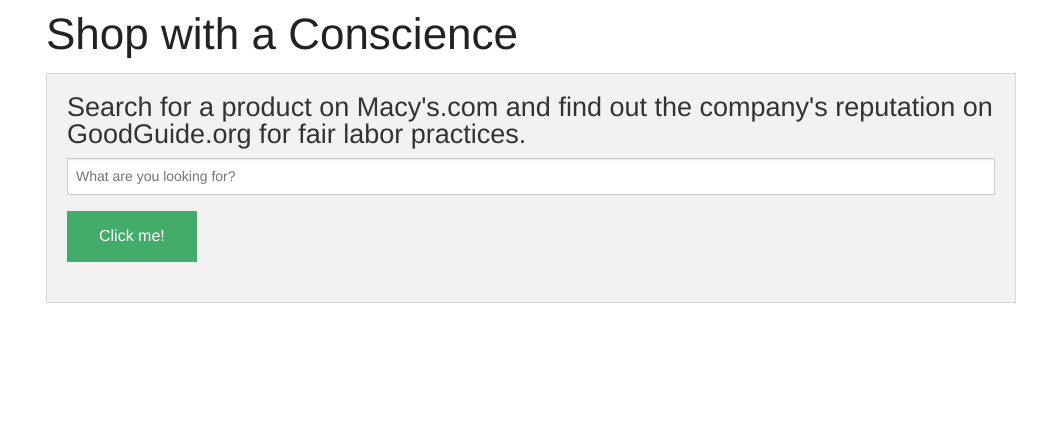
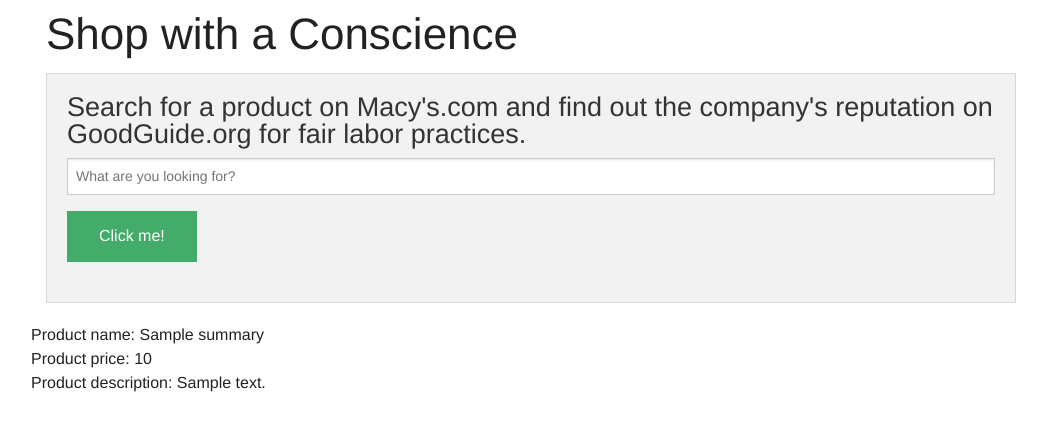
Before and after one commit to magshi/shop-with-conscience, a Flask app: template templates/index.html in a window 1280 px wide. Shown: the top 431 px of the page, without its empty margins (109-1156 px from the left). Run offline with Flask 2, Linux system fonts and the light colour scheme; the template is opened without the code that fills it: most values are stand-ins (such as "Sample title", 1, 10 or a date in 2020).

Commit message:
Template loop

```diff
--- a/app.py
+++ b/app.py
@@ -15,19 +15,15 @@
 	'dockers': {},
 }
 
-example_product = {
-	'name': 'swater',
-	'price': '25.99',
-	'color': 'red'
-}
+search_data = [
+	example['product'][0],
+	example['product'][0],
+	example['product'][0]
+]
 
 @app.route('/')
 def index():
-	return render_template("index.html")
-
-@app.route('/product')
-def product():
-	return render_template("product.html", product = example['product'][0])
+	return render_template("index.html", products=search_data)
 
 @app.route('/search')
 def search():
--- a/templates/index.html
+++ b/templates/index.html
@@ -27,6 +27,9 @@
       	</div>
       </div>
     </div>
+	{% for product in products recursive %}
+		{%include "product.html"%}
+	{%endfor%}
     <script src="/static/js/vendor/jquery.js"></script>
     <script src="/static/js/foundation.min.js"></script>
     <script>
--- a/templates/product.html
+++ b/templates/product.html
@@ -1,17 +1,6 @@
-<!doctype html>
-<html class="no-js" lang="en">
-	<head>
-		<title> Product Page</title>
 
-
-	</head>
-
-	<body>
-		<h1> Product Page</h1>
 		Product name: {{product.summary.name}}
 		</br>
 		Product price: {{product.summary.price}}
 		</br>
 		Product description: {{product.summary.description}}
-	</body>
-</html>
```
